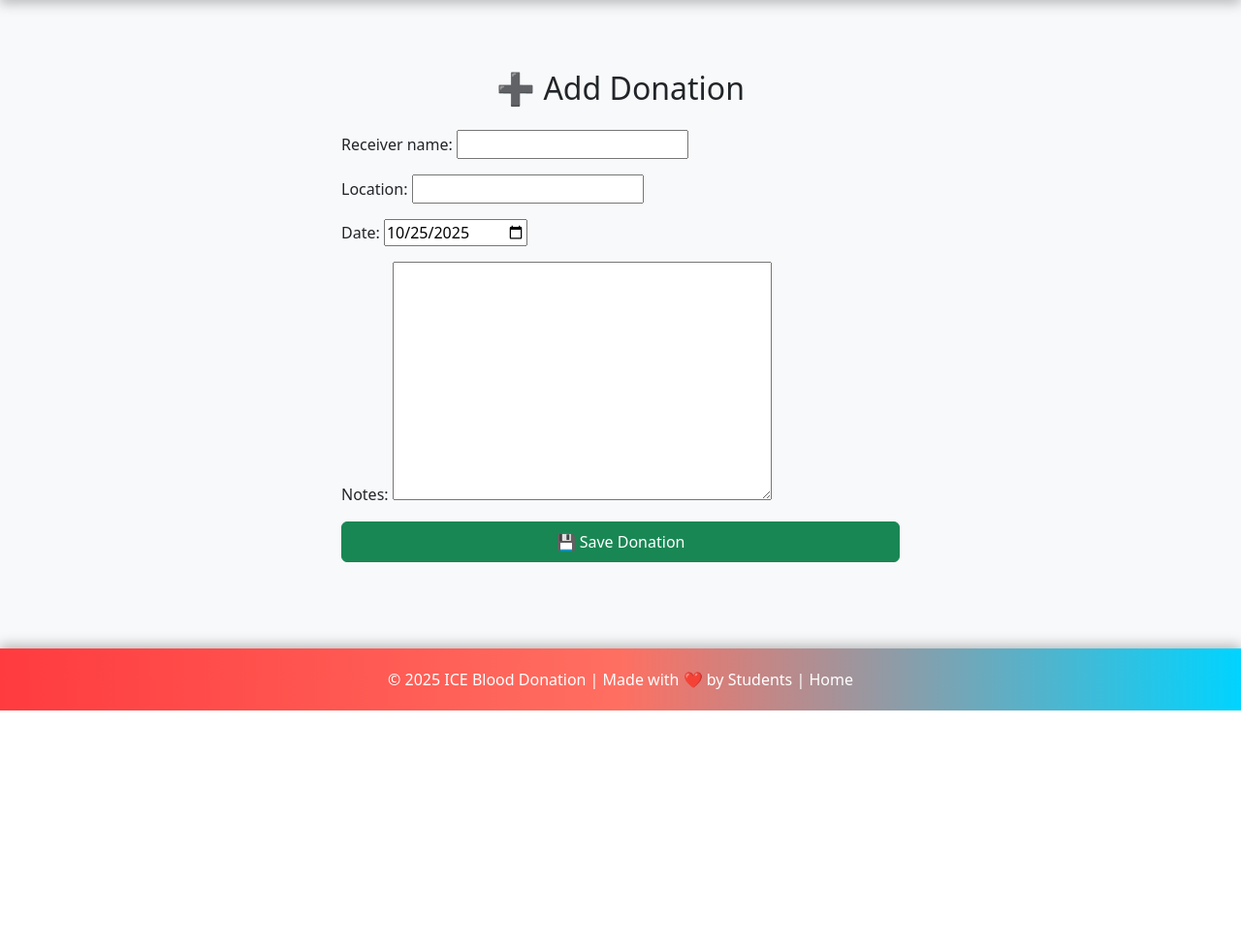
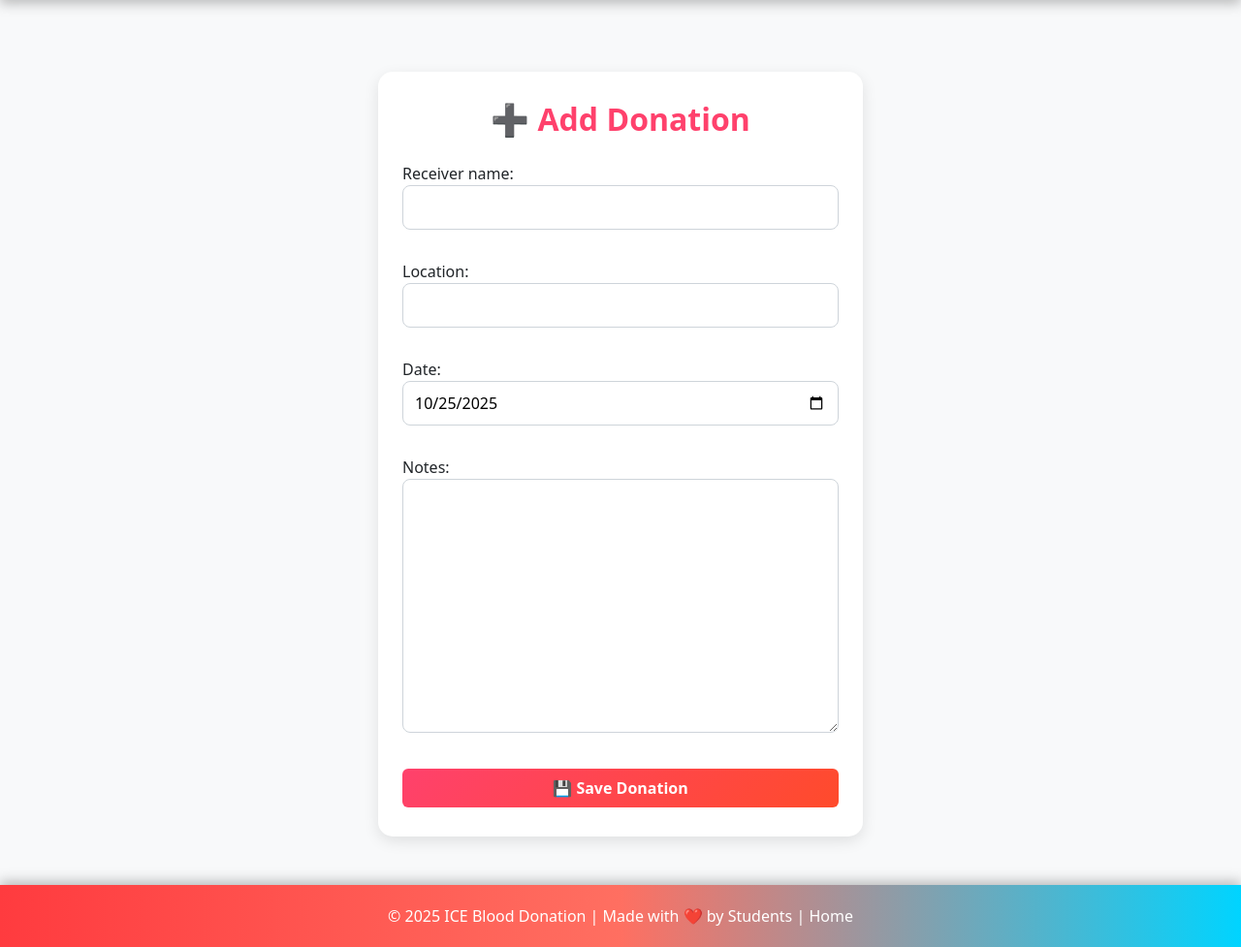
Before and after one commit to mdrion12/newproject, a Django app: page /add-donation/ in a window 1280 px wide. Shown: the part 67-1044 px from the top of the page at 97% size. Before the commit the page ends 800 px from the top, so only its background shows below. Run offline with Django 5.2, Linux system fonts and the light colour scheme; a user stored in the database is signed in; data comes from the database, SQL or seed files in the repository; both versions use the stored data as it was after the commit; some libraries are stand-ins or nearby versions.

Commit message:
cng design

```diff
--- a/campus_blood/blood/templates/blood/add_donation.html
+++ b/campus_blood/blood/templates/blood/add_donation.html
@@ -2,12 +2,89 @@
 {% block title %}Add Donation{% endblock %}
 
 {% block content %}
-<div class="container py-5" style="max-width:600px;">
-    <h2 class="mb-4 text-center">➕ Add Donation</h2>
-    <form method="post">
-        {% csrf_token %}
-        {{ form.as_p }}
-        <button type="submit" class="btn btn-success w-100 py-2">💾 Save Donation</button>
-    </form>
+<style>
+/* Wrapper for center alignment */
+.donation-wrapper {
+    display: flex;
+    justify-content: center;
+    padding: 50px 15px;
+}
+
+/* Card Style */
+.donation-card {
+    background: #ffffff;
+    padding: 30px 25px;
+    border-radius: 15px;
+    box-shadow: 0 5px 15px rgba(0,0,0,0.1);
+    width: 100%;
+    max-width: 500px;
+    transition: transform 0.2s ease, box-shadow 0.2s ease;
+}
+.donation-card:hover {
+    transform: translateY(-3px);
+    box-shadow: 0 8px 20px rgba(0,0,0,0.15);
+}
+
+/* Card Heading */
+.donation-card h2 {
+    color: #ff416c;
+    font-weight: 700;
+    text-align: center;
+    margin-bottom: 25px;
+}
+
+/* Form Inputs */
+.donation-card input,
+.donation-card select,
+.donation-card textarea {
+    border-radius: 8px;
+    border: 1px solid #ced4da;
+    padding: 10px 12px;
+    width: 100%;
+    margin-bottom: 15px;
+    transition: all 0.2s ease;
+}
+
+.donation-card input:focus,
+.donation-card select:focus,
+.donation-card textarea:focus {
+    border-color: #ff416c;
+    box-shadow: 0 0 5px rgba(255,65,108,0.2);
+}
+
+/* Submit Button */
+.btn-gradient {
+    background: linear-gradient(135deg, #ff416c, #ff4b2b);
+    color: #fff;
+    border: none;
+    font-weight: 600;
+    transition: all 0.2s ease;
+}
+.btn-gradient:hover {
+    transform: scale(1.03);
+    box-shadow: 0 5px 15px rgba(255,65,108,0.4);
+}
+</style>
+
+<div class="donation-wrapper">
+    <div class="donation-card">
+        <h2>➕ Add Donation</h2>
+        <form method="post">
+            {% csrf_token %}
+
+            <!-- Loop through form fields -->
+            {% for field in form %}
+                <div class="mb-3">
+                    {{ field.label_tag }}
+                    {{ field }}
+                    {% if field.errors %}
+                        <div class="text-danger small">{{ field.errors }}</div>
+                    {% endif %}
+                </div>
+            {% endfor %}
+
+            <button type="submit" class="btn btn-gradient w-100 py-2">💾 Save Donation</button>
+        </form>
+    </div>
 </div>
 {% endblock %}
```
Also changed, not shown: campus_blood/db.sqlite3, campus_blood/media/profile_pics/bg2_GPDBp4J.png (added), campus_blood/media/profile_pics/ice_logo.jpg (added).
